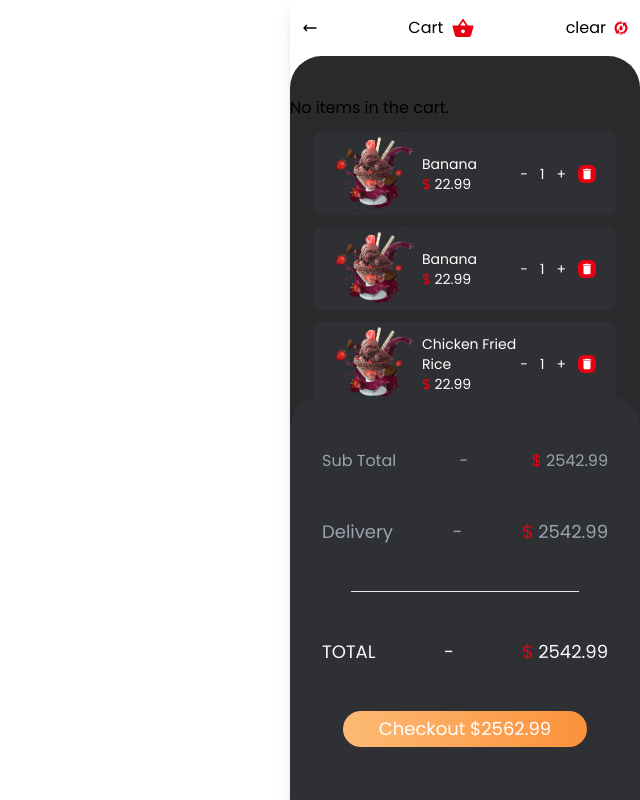
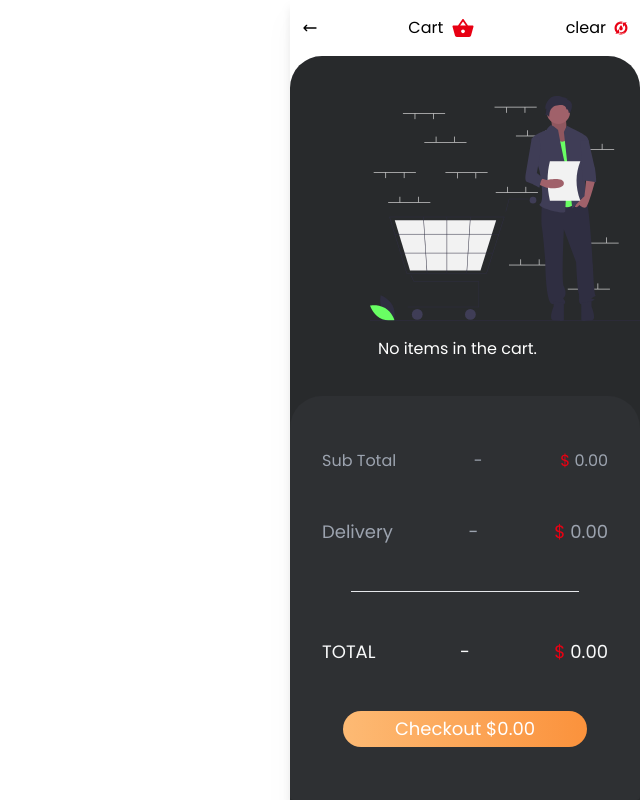
Before and after one commit to krishthapaliya/foodie, a React (Create React App) app: page /Foodie/cart in a window 1280 px wide. Shown: the whole page, without its empty margins (640-1280 px from the left). Built offline with nearby package versions, Linux system fonts and the light colour scheme.

Commit message:
added cart

```diff
--- a/src/App.js
+++ b/src/App.js
@@ -6,9 +6,12 @@ import MenuBar from "./Menu/MenuBar";
 import Services from "./Services/Services";
 import AboutUs from "./About us/AboutUs";
 
+import ContextProvider from "./Context/ContextProvider";
+
 
 function App() {
   return (
+    <ContextProvider>
     <BrowserRouter>
     <Routes>
       <Route path="/Foodie/" >
@@ -20,6 +23,7 @@ function App() {
       </Route>
     </Routes>
   </BrowserRouter>
+  </ContextProvider>
   );
 }
 
--- a/src/Components/AllDish/AllDish.jsx
+++ b/src/Components/AllDish/AllDish.jsx
@@ -2,13 +2,15 @@ import React, { useState } from 'react';
 import AllData from './AllData';
 import { MdOutlineAddShoppingCart } from 'react-icons/md';
 import { motion } from 'framer-motion';
-import CartArray from '../Cart/CartArray';
+// import CartArray from '../Cart/CartArray';
+import {usePost} from '../../Context/ContextProvider'
 
 export default function AllDish() {
-  const [cartItems, setCartItems] = useState([]);
+  // const [cartItems, setCartItems] = useState([]);
+  const {Added, setAdded} = usePost();
 
   const addToCart = (item) => {
-    setCartItems([...cartItems, item]);
+    setAdded([...Added, item]);
   };
   // console.log(cartItems);
 
@@ -25,7 +27,7 @@ export default function AllDish() {
                 <motion.div whileHover={{ scale: 1.1 }}>
                   <MdOutlineAddShoppingCart
                     className="w-10 h-10 p-2 rounded-full bg-red-600 text-white"
-                    onClick={() => addToCart({ id, heading, text, price, image })}
+                    onClick={() => addToCart({ id, heading, text, price, image, count: 1 })}
                   />
                 </motion.div>
               </div>
@@ -41,7 +43,7 @@ export default function AllDish() {
           );
         })}
       </div>
-      <div className="hidden"><CartArray cartItemsObject={cartItems} /></div>
+      {/* <div className="hidden"><CartArray cartItemsObject={cartItems} /></div> */}
 
     </div>
   );
--- a/src/Components/Cart/Cart.jsx
+++ b/src/Components/Cart/Cart.jsx
@@ -1,4 +1,3 @@
-import React from "react";
 import { HiOutlineArrowNarrowLeft } from "react-icons/hi";
 import { GiWaterRecycling } from "react-icons/gi";
 import { IoMdBasket } from "react-icons/io";
@@ -6,8 +5,20 @@ import { MdDelete } from "react-icons/md";
 import { motion } from "framer-motion";
 import fruits2 from "../../assets/i1.png";
 import CartArray from "./CartArray";
+import { usePost } from "../../Context/ContextProvider";
+
+
 
 export default function Cart(props) {
+
+ const{Added} = usePost();
+ const totalPrice = Added.reduce((sum, { price, count }) => {
+  return sum + price * count;
+}, 0);
+
+
+
+
   const cartClose = props.show;
   return (
     <motion.div
@@ -40,74 +51,7 @@ export default function Cart(props) {
           </div>
 
 
-          <div className=" flex items-center mx-6 rounded-md bg-[#2e3033] text-sm justify-between ">
-            <div className=" flex items-center  text-white  gap-2  ml-5 ">
-              <img src={fruits2} alt="ice-cream" className=" w-20 " />
-              <div className="flex flex-col">
-                <p>Banana</p>
-                <p>
-                  <span className=" text-[#e80013] ">$</span> 22.99
-                </p>
-              </div>
-            </div>
-            <div className=" text-white flex gap-3 items-center mr-5 cursor-default ">
-              <motion.span whileTap={{ scale: 0.8 }}>-</motion.span>
-              <motion.span whileTap={{ scale: 0.8 }}>1</motion.span>
-              <motion.span whileTap={{ scale: 0.8 }}>+</motion.span>
-              <motion.span
-                whileTap={{ scale: 0.8 }}
-                className=" bg-[#e80013] py-[2px] px-[2px] rounded-md "
-              >
-                <MdDelete />
-              </motion.span>
-            </div>
-          </div>
 
-          <div className=" flex items-center mx-6 rounded-md text-sm bg-[#2e3033] justify-between ">
-            <div className=" flex items-center  text-white gap-2  ml-5 ">
-              <img src={fruits2} alt="ice-cream" className=" w-20 " />
-              <div className="flex flex-col">
-                <p>Banana</p>
-                <p>
-                  <span className=" text-[#e80013] ">$</span> 22.99
-                </p>
-              </div>
-            </div>
-            <div className=" text-white flex gap-3 items-center mr-5 cursor-default ">
-              <motion.span whileTap={{ scale: 0.8 }}>-</motion.span>
-              <motion.span whileTap={{ scale: 0.8 }}>1</motion.span>
-              <motion.span whileTap={{ scale: 0.8 }}>+</motion.span>
-              <motion.span
-                whileTap={{ scale: 0.8 }}
-                className=" bg-[#e80013] py-[2px] px-[2px] rounded-md "
-              >
-                <MdDelete />
-              </motion.span>
-            </div>
-          </div>
-
-          <div className=" flex items-center mx-6 rounded-md text-sm bg-[#2e3033] justify-between ">
-            <div className=" flex items-center  text-white gap-2  ml-5 ">
-              <img src={fruits2} alt="ice-cream" className=" w-20 " />
-              <div className="flex flex-col flex-wrap ">
-                <p>Chicken Fried Rice</p>
-                <p>
-                  <span className=" text-[#e80013] ">$</span> 22.99
-                </p>
-              </div>
-            </div>
-            <div className=" text-white flex gap-3 items-center mr-5 cursor-default ">
-              <motion.span whileTap={{ scale: 0.8 }}>-</motion.span>
-              <motion.span whileTap={{ scale: 0.8 }}>1</motion.span>
-              <motion.span whileTap={{ scale: 0.8 }}>+</motion.span>
-              <motion.span
-                whileTap={{ scale: 0.8 }}
-                className=" bg-[#e80013] py-[2px] px-[2px] rounded-md "
-              >
-                <MdDelete />
-              </motion.span>
-            </div>
-          </div>
         </div>
 
         {/* total and checkout */}
@@ -116,7 +60,7 @@ export default function Cart(props) {
             <p>Sub Total </p>
             <p>-</p>
             <p>
-              <span className=" text-[#e80013] ">$</span> 2542.99
+              <span className=" text-[#e80013] ">$</span> {totalPrice.toFixed(2)}
             </p>
           </div>
 
@@ -124,7 +68,7 @@ export default function Cart(props) {
             <p>Delivery</p>
             <p>-</p>
             <p>
-              <span className=" text-[#e80013] ">$</span> 2542.99
+              <span className=" text-[#e80013] ">$</span> {totalPrice.toFixed(2)}
             </p>
           </div>
 
@@ -133,7 +77,7 @@ export default function Cart(props) {
             <p>TOTAL</p>
             <p>-</p>
             <p>
-              <span className=" text-[#e80013] ">$</span> 2542.99
+              <span className=" text-[#e80013] ">$</span> {totalPrice.toFixed(2)}
             </p>
           </div>
 
@@ -141,7 +85,7 @@ export default function Cart(props) {
             whileTap={{ scale: 0.8 }}
             className=" cursor-pointer py-2   w-[85%] mx-auto  px-2  flex justify-center  text-[18px] text-white bg bg-gradient-to-r from-orange-300  rounded-[20px] to-orange-400 "
           >
-            Checkout $2562.99
+            Checkout ${totalPrice.toFixed(2)}
           </motion.div>
         </div>
       </div>
--- a/src/Components/Cart/CartArray.jsx
+++ b/src/Components/Cart/CartArray.jsx
@@ -1,17 +1,40 @@
 import React from "react";
 import { MdDelete } from "react-icons/md";
 import { motion } from "framer-motion";
+import { usePost } from "../../Context/ContextProvider";
+import Empty from '../../assets/img/emptyCart.svg'
 
-const CartArray = ({ cartItemsObject, addToCart }) => {
-  if (!cartItemsObject || cartItemsObject.length === 0) {
-    return <div>No items in the cart.</div>;
+const CartArray = () => {
+  const { Added, setAdded } = usePost();
+
+  const handleCountChange = (id, action) => {
+    // Find the item with the given id
+    const item = Added.find((item) => item.id === id);
+    if (!item) return;
+
+    // Update the count based on the given action
+    if (action === "increment") {
+      item.count += 1;
+    } else if (action === "decrement") {
+      item.count -= 1;
+    }
+
+    // Update the state
+    setAdded([...Added]);
+  };
+
+  if (!Added || Added.length === 0) {
+    return <div className=" text-white ml-20 ">
+
+      <img src={Empty} alt="fsfs" />
+      <p className=" mt-4 ml-2 ">No items in the cart.</p>
+
+      </div>;
   }
 
-
-
   return (
-    <div>
-      {cartItemsObject.map(({ id, heading, price, image }) => (
+    <div className="flex flex-col gap-2">
+      {Added.map(({ id, heading, price, image, count }) => (
         <div
           key={id}
           className="flex items-center mx-6 rounded-md bg-[#2e3033] text-sm justify-between"
@@ -26,13 +49,22 @@ const CartArray = ({ cartItemsObject, addToCart }) => {
             </div>
           </div>
           <div className="text-white flex gap-3 items-center mr-5 cursor-default">
-            <motion.span whileTap={{ scale: 0.8 }}>-</motion.span>
-            <motion.span whileTap={{ scale: 0.8 }}>1</motion.span>
-            <motion.span whileTap={{ scale: 0.8 }}>+</motion.span>
+            <motion.span
+              onClick={() => handleCountChange(id, "decrement")}
+              whileTap={{ scale: 0.8 }}
+            >
+              -
+            </motion.span>
+            <motion.span whileTap={{ scale: 0.8 }}>{count}</motion.span>
+            <motion.span
+              onClick={() => handleCountChange(id, "increment")}
+              whileTap={{ scale: 0.8 }}
+            >
+              +
+            </motion.span>
             <motion.span
               whileTap={{ scale: 0.8 }}
               className="bg-[#e80013] py-[2px] px-[2px] rounded-md"
-
             >
               <MdDelete />
             </motion.span>
--- a/src/Components/MobileNav/MobileNab.jsx
+++ b/src/Components/MobileNav/MobileNab.jsx
@@ -2,8 +2,12 @@ import React from 'react';
 import { motion } from "framer-motion";
 import { Link } from 'react-router-dom';
 import { MdOutlineRestaurantMenu, MdShoppingBasket } from "react-icons/md";
+import { usePost } from '../../Context/ContextProvider';
+
+
 
 export default function MobileNab(props) {
+  const {Added} =usePost()
   const hideMenuButton = props.hideMenu;
   const showCart =props.show;
   return (
@@ -29,7 +33,7 @@ export default function MobileNab(props) {
 
             <div className="absolute -top-2 -right-2 w-6 h-6 rounded-full bg-cartNumBg flex items-center justify-center">
               <p className="text-sm text-white font-semibold">
-                3
+              {Added.length}
               </p>
             </div>
 
--- a/src/Components/Navbar/Navbar.jsx
+++ b/src/Components/Navbar/Navbar.jsx
@@ -4,10 +4,13 @@ import { FiLogIn } from "react-icons/fi";
 import { motion } from "framer-motion";
 // import { HiOutlineBars3BottomLeft } from "react-icons/hi";
 
+
 import { HiBars3BottomLeft } from "react-icons/hi2";
 import { Link } from "react-router-dom";
+import { usePost } from "../../Context/ContextProvider";
 
 export default function Navbar(props) {
+  const {Added}  = usePost()
   const buttonClick =props.isClicked;
   const buttonClick2 =props.isShow;
   const MenuShowButton = props.isMenuShow;
@@ -88,7 +91,7 @@ export default function Navbar(props) {
             <div onClick={buttonClick}  className=" flex items-center relative ">
               <IoMdBasket className=" text-[24px] " />
               <p className=" flex items-center absolute  right-[-4px] top-[-4px] justify-center p-2 bg-red-600 rounded-[100px] text-white text-[14px] h-4 w-4 ">
-                3
+                {Added.length}
               </p>
             </div>
           </motion.li>
--- /dev/null
+++ b/src/Context/ContextProvider.jsx
@@ -0,0 +1,26 @@
+import { useContext } from 'react';
+import { useState } from 'react';
+import {createContext} from 'react'
+
+const PostContext =createContext();
+
+
+
+export default function ContextProvider({children}) {
+
+   const[Added, setAdded] = useState([]);
+
+  return (
+   <PostContext.Provider value={{Added, setAdded}}>
+        {children}
+   </PostContext.Provider>
+  )
+}
+
+ export function usePost(){
+    const context = useContext(PostContext)
+    if(context === undefined){
+        throw new Error('usePost must be used within a PostProvider')
+    }
+    return context
+ }
```
Also changed, not shown: src/index.js (+6 -6 lines).
